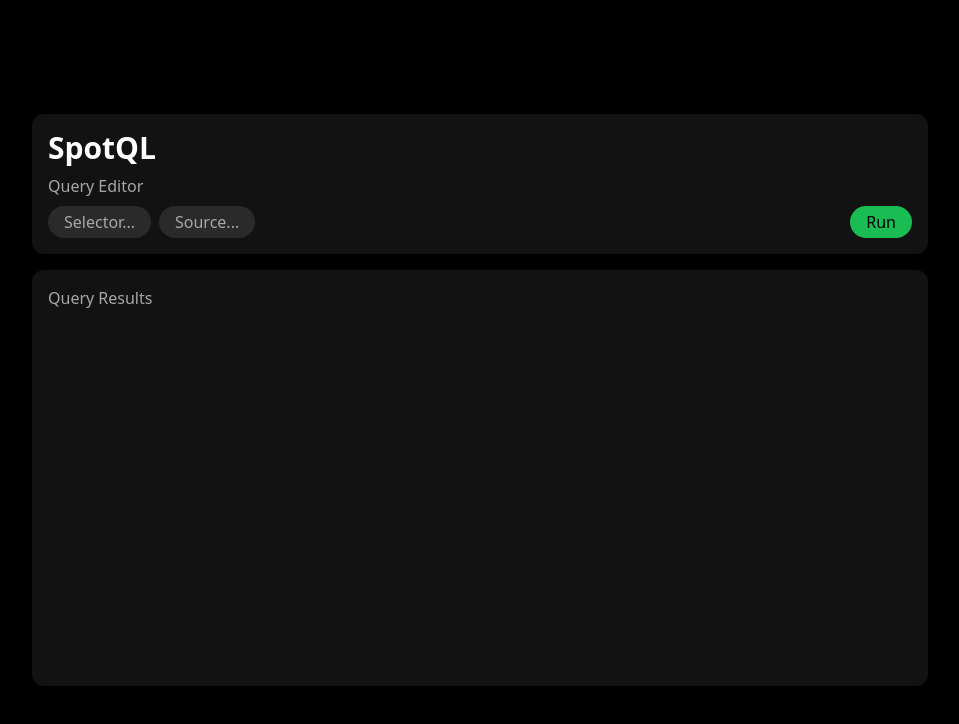
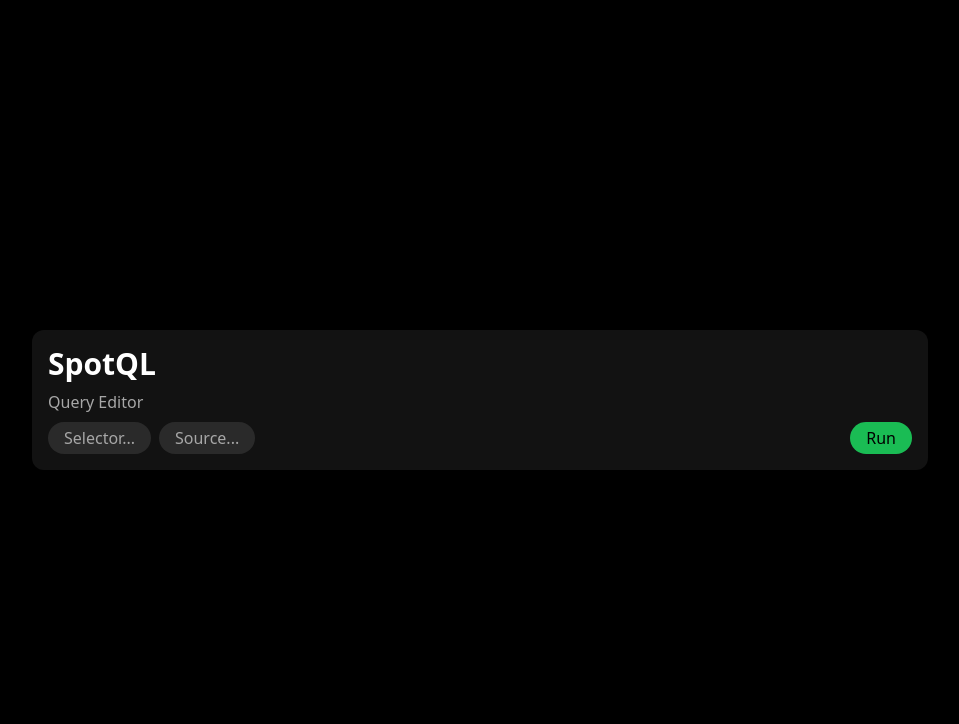
Before and after one commit to ThomasRCoupe/spotql, a React (Vite) app: page /query in a window 1280 px wide. Shown: the top 724 px of the page, without its empty margins (160-1119 px from the left). Built offline with nearby package versions, Linux system fonts and the light colour scheme.

Commit message:
style: style query results proper

```diff
--- a/src/design-system/Panel.tsx
+++ b/src/design-system/Panel.tsx
@@ -3,9 +3,7 @@ interface PanelProps {
 }
 
 const Panel = ({ children }: PanelProps) => (
-  <div className="w-5/6 max-w-4xl max-h-5/6 p-4 rounded-xl bg-dark-grey">
-    {children}
-  </div>
+  <div className="w-5/6 max-w-4xl p-4 rounded-xl bg-dark-grey">{children}</div>
 );
 
 export default Panel;
--- a/src/pages/query/QueryPage.tsx
+++ b/src/pages/query/QueryPage.tsx
@@ -34,16 +34,11 @@ const QueryPage = () => {
           </section>
         </div>
       </Panel>
-      <Panel>
-        <div className="w-full h-96 flex flex-col gap-2">
-          <section className="flex flex-col gap-2">
-            <h2 className="text-light-grey">Query Results</h2>
-          </section>
-          <section className="h-full">
-            {query ? <QueryResults query={query} /> : undefined}
-          </section>
-        </div>
-      </Panel>
+      {query && (
+        <Panel>
+          <QueryResults query={query} />
+        </Panel>
+      )}
     </>
   );
 };
--- a/src/pages/query/QueryResults.tsx
+++ b/src/pages/query/QueryResults.tsx
@@ -10,10 +10,8 @@ const QueryResults = ({ query }: QueryResultsProps) => {
   const { tracks, isLoading } = useQueryResults(query);
 
   return (
-    <ul className="h-full w-full overflow-y-auto rounded-2xl bg-medium-grey text-white">
-      {tracks.map((track, index) => {
-        console.log("inner", track);
-        return (
+    <ul className="max-h-72 w-full overflow-y-auto rounded-2xl text-white">
+      {tracks.map((track, index) => (
         <li
           className={clsx(
             "w-full px-4 py-2 hover:bg-white/10 text-left",
@@ -23,17 +21,25 @@ const QueryResults = ({ query }: QueryResultsProps) => {
           key={track.id}
         >
           <div className="flex items-center gap-2">
-              <img height={36} width={36} src={track.album.images[0].url} />
+            <img
+              className="rounded-md"
+              height={36}
+              width={36}
+              src={track.album.images[0].url}
+            />
+            <div className="flex flex-col">
               <div>{track.name}</div>
-              {track.artists.map((artist) => (
-                <div className="text-light-grey" key={artist.name}>
-                  {artist.name}
+              <div className="text-light-grey text-sm">
+                {track.artists.map((artist, index) =>
+                  index !== track.artists.length - 1
+                    ? `${artist.name}, `
+                    : artist.name
+                )}
               </div>
-              ))}
+            </div>
           </div>
         </li>
-        );
-      })}
+      ))}
       {isLoading && <div className="px-4 py-2 rounded-2xl">Loading...</div>}
     </ul>
   );
--- a/src/pages/query/clauses/sources/my-playlist/execution.ts
+++ b/src/pages/query/clauses/sources/my-playlist/execution.ts
@@ -1,5 +1,4 @@
 import { fetchPlaylistTracks } from "../../../../../spotify/api";
-import { Track } from "../../../../../spotify/types";
 import { AuthenticatedFetch } from "../../../../../spotify/useAuthenticatedFetch";
 import { MyPlaylistSource } from "./types";
 
```
Lines whose indentation alone changed are shown as unchanged.
